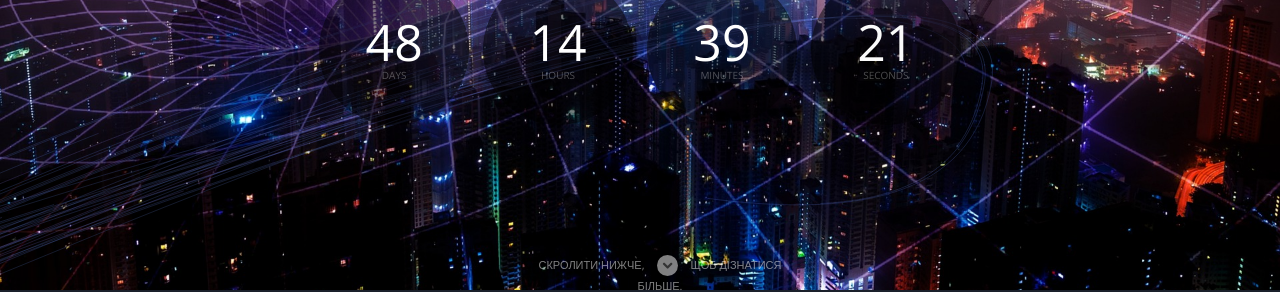
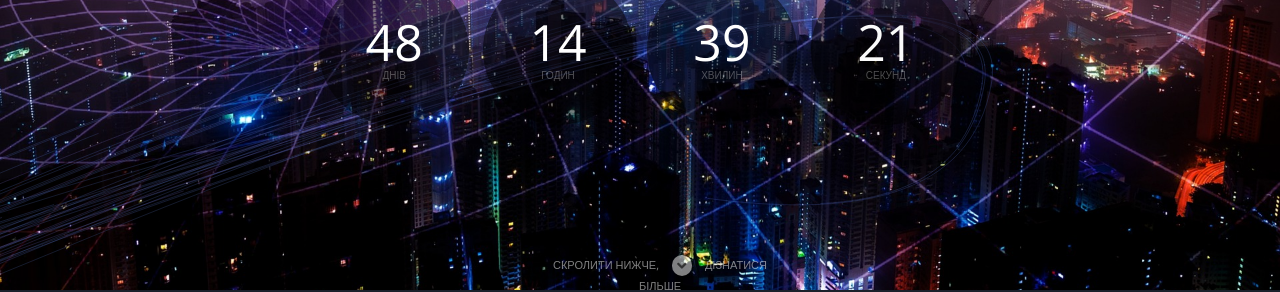
Before and after one commit to rubik22/web, a plain HTML site: page index.html in a window 1280 px wide. Shown: the part 510-802 px from the top of the page. Drawn offline with nearby package versions, Linux system fonts and the light colour scheme.

Commit message:
Update index.html

```diff
--- a/index.html
+++ b/index.html
@@ -31,22 +31,22 @@
 					<!-- Days -->
 					<div class="time days">
 						<div class="value">00</div>
-						<div class="unit">Days</div>
+						<div class="unit">днів</div>
 					</div>
 					<!-- Hours -->
 					<div class="time hours">
 						<div class="value">00</div>
-						<div class="unit">Hours</div>
+						<div class="unit">годин</div>
 					</div>
 					<!-- Minutes -->
 					<div class="time minutes">
 						<div class="value">00</div>
-						<div class="unit">Minutes</div>
+						<div class="unit">хвилин</div>
 					</div>
 					<!-- Seconds -->
 					<div class="time seconds">
 						<div class="value">00</div>
-						<div class="unit">Seconds</div>
+						<div class="unit">секунд</div>
 					</div>
 				</div>
 				<!-- Countdown end -->
@@ -58,7 +58,7 @@
 	<div class="overlap">
 
 		<!-- Link "Scroll down to learn more" -->
-		<a href="" class="more">Скролити нижче, <i class="fa fa-chevron-down"></i> щоб дізнатися більше.</a>
+		<a href="" class="more">Скролити нижче, <i class="fa fa-chevron-down"></i> дізнатися більше</a>
 
 		<!-- Detailed info -->
 		<div class="container few-words">
```
